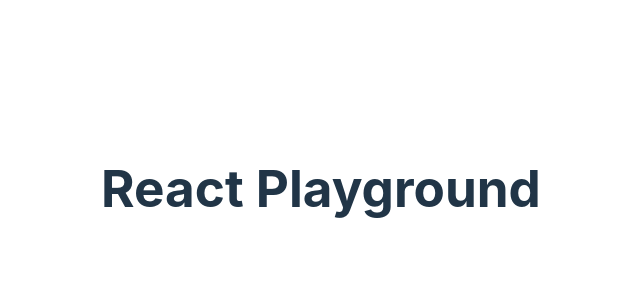
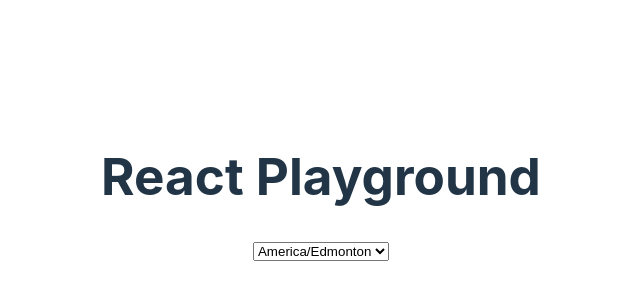
Before and after one commit to jasonewall/playgrounds, a React (Vite) app in the folder react-ts/: page / in a window 1280 px wide. Shown: the part 212-512 px from the top of the page, without its empty margins (319-959 px from the left). Built offline with nearby package versions, Linux system fonts and the light colour scheme.

Commit message:
TimeZone selector example

```diff
--- a/react-ts/package.json
+++ b/react-ts/package.json
@@ -10,8 +10,11 @@
     "preview": "vite preview"
   },
   "dependencies": {
+    "@types/lodash": "^4.14.197",
+    "lodash": "^4.17.21",
     "react": "^18.2.0",
-    "react-dom": "^18.2.0"
+    "react-dom": "^18.2.0",
+    "react-query": "^3.39.3"
   },
   "devDependencies": {
     "@types/react": "^18.2.15",
--- a/react-ts/src/App.tsx
+++ b/react-ts/src/App.tsx
@@ -1,12 +1,20 @@
+import { QueryClient, QueryClientProvider } from 'react-query'
 import './App.css'
+import TimeZoneSelect from './components/TimeZoneSelect'
 
 function App() {
 
+  const queryClient = new QueryClient();
+
   return (
     <>
-      <h1>React Playground</h1>
+      <QueryClientProvider client={queryClient}>
+        <h1>React Playground</h1>
+
+        <TimeZoneSelect />
+      </QueryClientProvider>
     </>
   )
 }
 
-export default App
+export default App;
--- /dev/null
+++ b/react-ts/src/components/TimeZoneSelect.tsx
@@ -0,0 +1,20 @@
+import useTimeZone from '../custom_hooks/entities/useTimeZones'
+
+function TimeZoneSelect() {
+    const { data, isLoading, isSuccess }= useTimeZone();
+
+    return (
+        <select disabled={isLoading}>
+        { isLoading && (
+            <option>Loading time zones...</option>
+        )}
+
+        { isSuccess &&
+        data.map(timeZone =>
+            <option value={timeZone.name}>{timeZone.name}</option>
+        )}
+        </select>
+    )
+}
+
+export default TimeZoneSelect;
--- /dev/null
+++ b/react-ts/src/custom_hooks/entities/useTimeZones.ts
@@ -0,0 +1,39 @@
+import { useQuery } from 'react-query';
+
+export class TimeZone {
+    readonly name: string;
+
+    constructor(name: string) {
+        this.name = name;
+    }
+}
+
+function getTimeZones(): Promise<TimeZone[]> {
+    const timeZoneList = [
+        'America/Edmonton',
+        'America/New_York',
+    ].map(tzName => new TimeZone(tzName));
+
+    return new Promise<TimeZone[]>(resolve => {
+        // simulate slow network traffic for loading state visibility
+        console.log("Pretending to fetch...");
+        setTimeout(() => {
+            resolve(timeZoneList);
+            console.log("Finished fetch");
+        }, 5000);
+    });
+}
+
+function useTimeZone() {
+    const result = useQuery(
+        'time-zone-list',
+        getTimeZones,
+        {
+            staleTime: Infinity,
+            cacheTime: Infinity,
+        }
+    );
+    return result;
+}
+
+export default useTimeZone;
```
Also changed, not shown: 1 other file (tests, documents, lock files or other folders).
